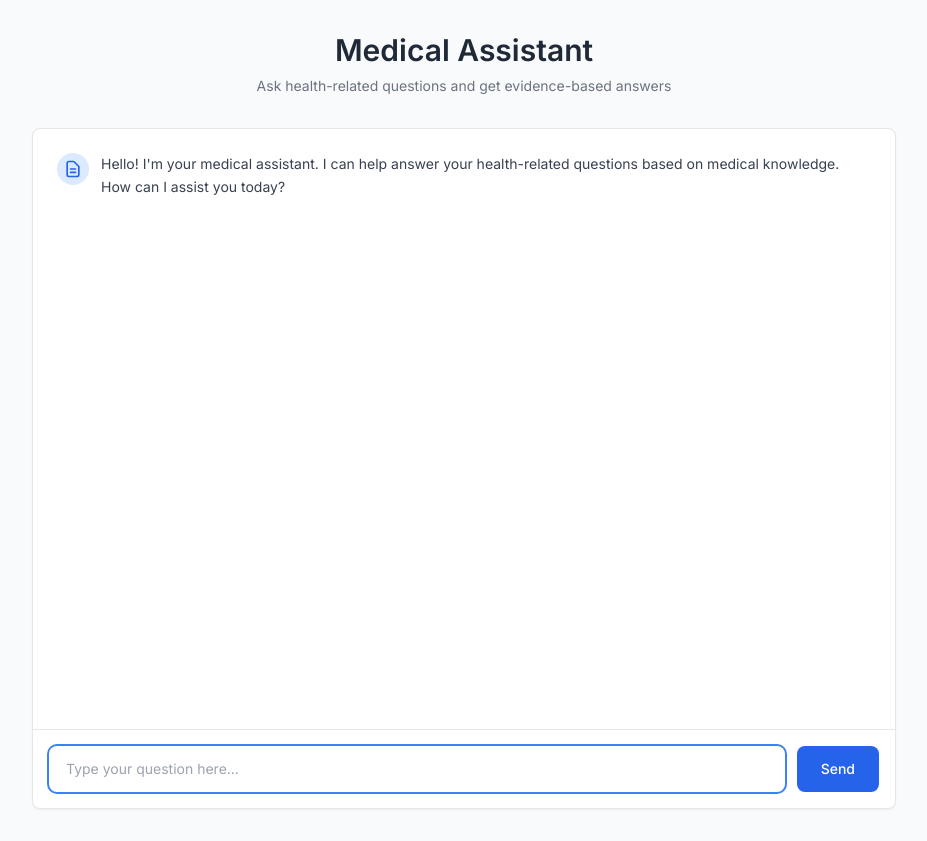
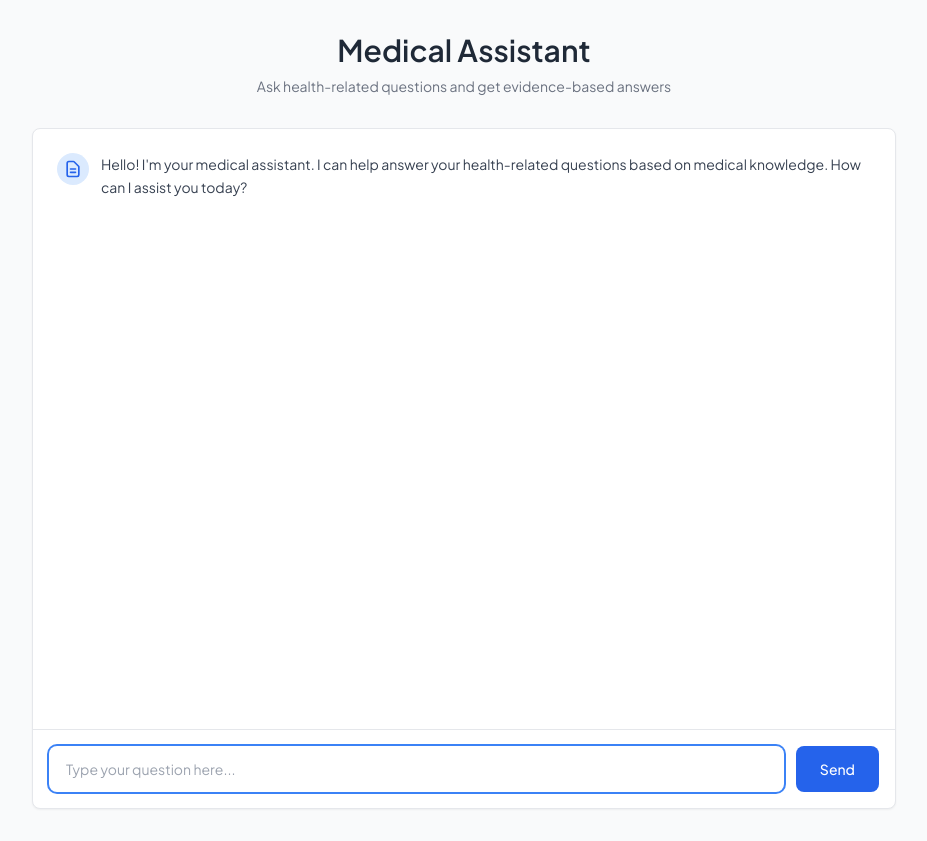
Before and after one commit to CodeBy-HP/Medical_Chatbot_LangChain, a FastAPI app: page / in a window 1280 px wide. Shown: the whole page, without its empty margins (176-1103 px from the left). Run offline with FastAPI, Linux system fonts and the light colour scheme; some libraries are stand-ins or nearby versions.

Commit message:
changed font to Plus Jakarta Sans

```diff
--- a/templates/index.html
+++ b/templates/index.html
@@ -7,9 +7,9 @@
     <script src="https://cdn.tailwindcss.com"></script>
     <link rel="preconnect" href="https://fonts.googleapis.com">
     <link rel="preconnect" href="https://fonts.gstatic.com" crossorigin>
-    <link href="https://fonts.googleapis.com/css2?family=Inter:wght@300;400;500;600&display=swap" rel="stylesheet">
+    <link href="https://fonts.googleapis.com/css2?family=Plus+Jakarta+Sans:wght@300;400;500;600;700&display=swap" rel="stylesheet">
     <style>
-        body { font-family: 'Inter', sans-serif; }
+        body { font-family: 'Plus Jakarta Sans', sans-serif; }
         .chat-container { height: calc(100vh - 200px); }
         .message { animation: fadeIn 0.3s ease-in; }
         @keyframes fadeIn { from { opacity: 0; transform: translateY(10px); } to { opacity: 1; transform: translateY(0); } }
```
